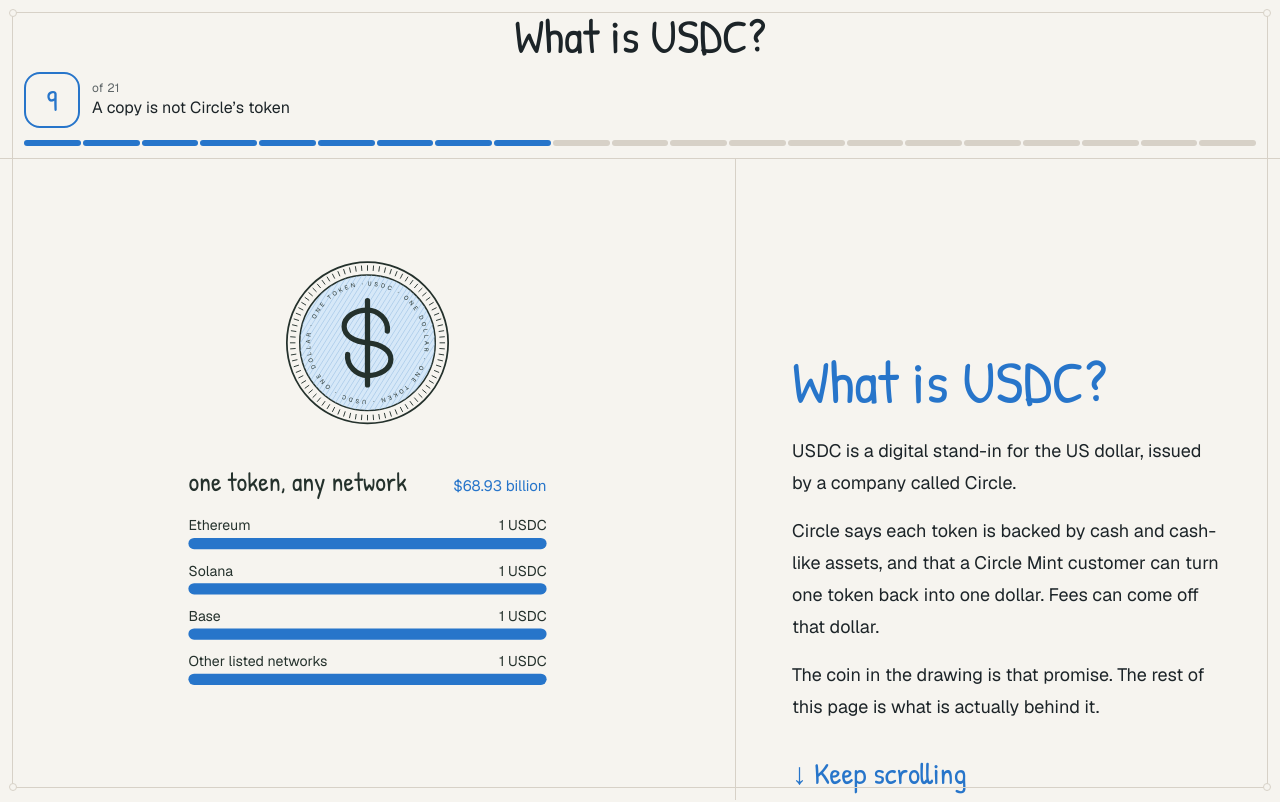
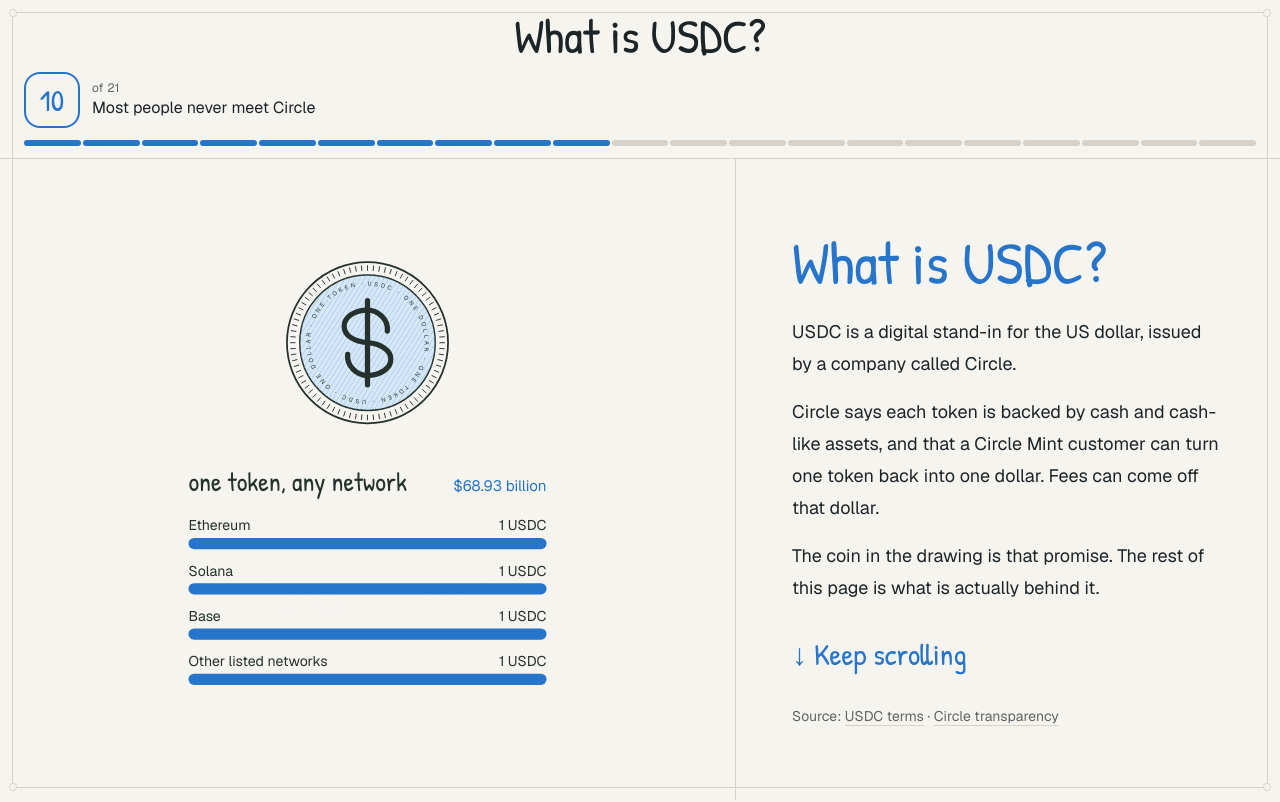
Before and after one commit to ahmadrafidev/usdc, a Next.js app: page / in a window 1280 px wide. Shown: the top 802 px of the page. Built offline with nearby package versions, Linux system fonts and the light colour scheme.

Commit message:
fix the layout and add last section

```diff
--- a/components/explainer/chapter-copy.tsx
+++ b/components/explainer/chapter-copy.tsx
@@ -19,11 +19,13 @@ type ChapterCopyProps = {
 };
 
 export function ChapterCopy({ chapter, index, isLast, filter, onFilter, ref }: ChapterCopyProps) {
+  const isCentered = index === 0 || isLast;
+
   return (
     <section
       ref={ref}
       id={chapter.id}
-      className="flex min-h-[78vh] scroll-mt-[calc(36vh+var(--header-offset))] flex-col justify-center px-5 py-16 sm:px-10 lg:min-h-[110vh] lg:scroll-mt-[var(--header-offset)] lg:px-14"
+      className={`flex min-h-[62vh] scroll-mt-[calc(36vh+var(--header-offset))] flex-col px-5 py-12 sm:px-10 lg:min-h-[calc(100svh-var(--header-offset))] lg:scroll-mt-[var(--header-offset)] lg:px-14 lg:py-16${isCentered ? " justify-center" : ""}`}
     >
       {chapter.side ? (
         <p className="mb-4 w-fit rounded-full border border-[var(--line)] px-2.5 py-1 text-xs font-medium text-[var(--accent)]">
--- a/components/explainer/explainer.tsx
+++ b/components/explainer/explainer.tsx
@@ -78,7 +78,7 @@ export function Explainer({ chapters }: ExplainerProps) {
   const jump = (index: number) => {
     sections.current[index]?.scrollIntoView({
       behavior: reduced ? "auto" : "smooth",
-      block: "center",
+      block: "start",
     });
   };
 
```
